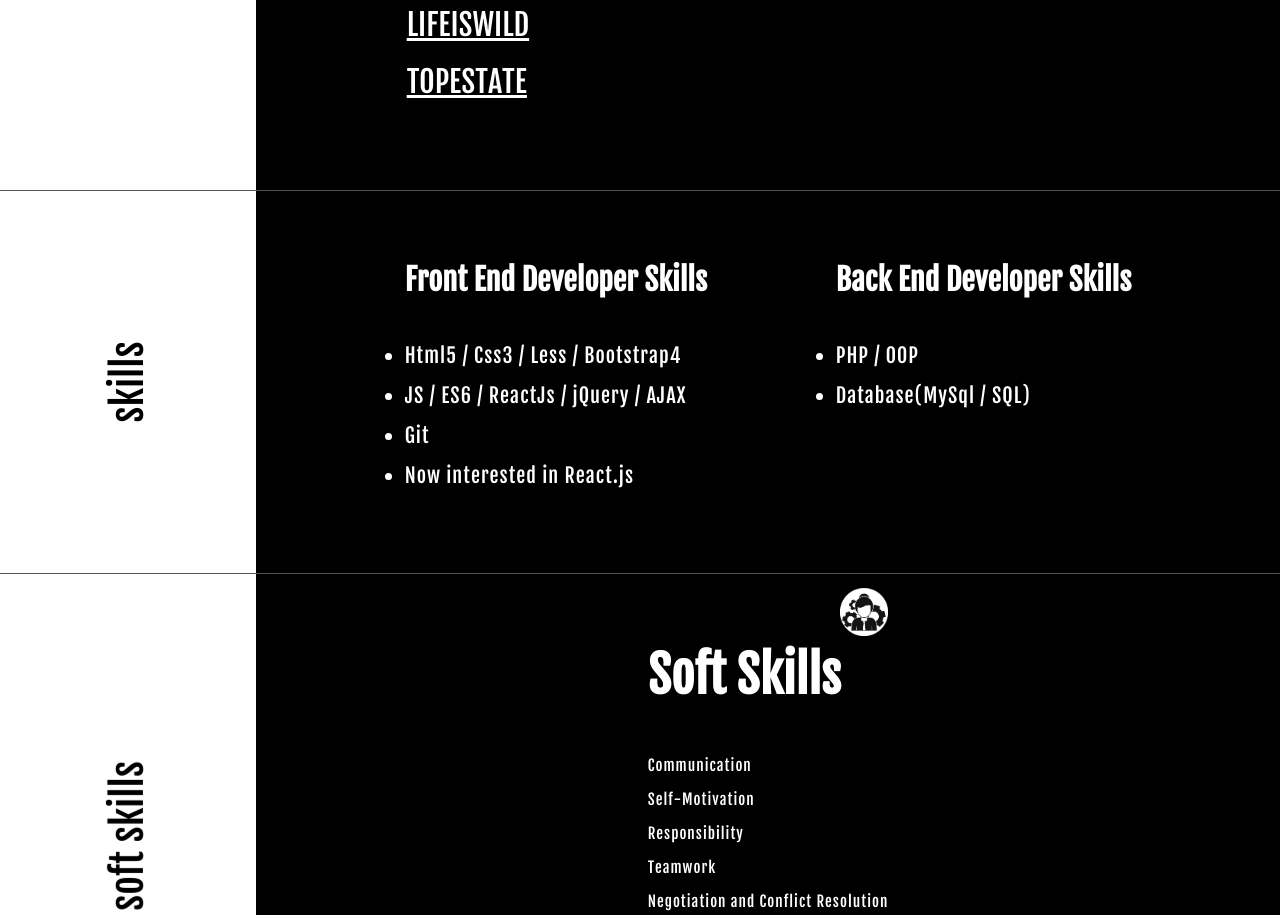
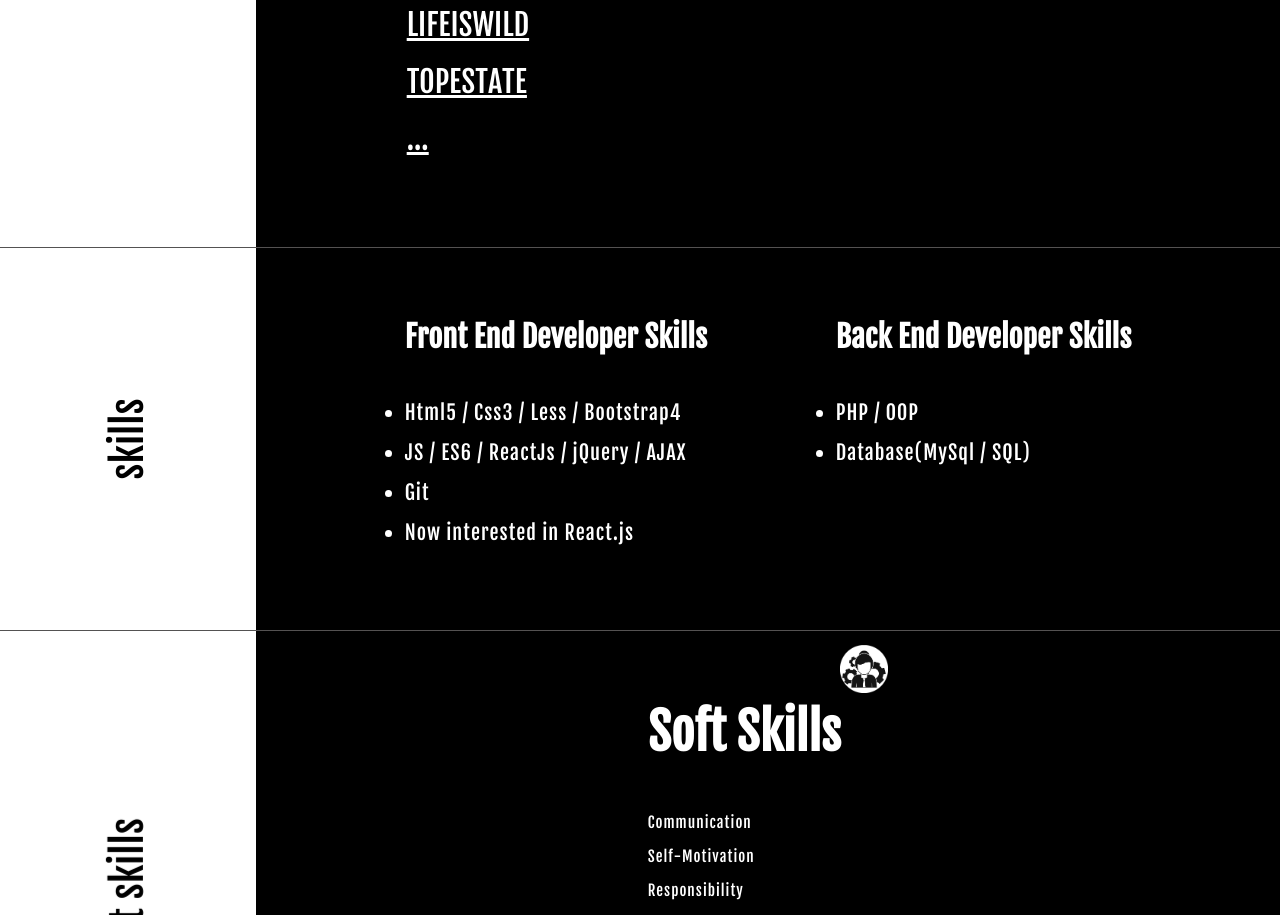
Before and after one commit to Sirarpy/SirarpiDavtyan, a website: page index.html in a window 1280 px wide. Shown: the part 1460-2375 px from the top of the page. Drawn offline with nearby package versions, Linux system fonts and the light colour scheme.

Commit message:
Update index.html

```diff
--- a/index.html
+++ b/index.html
@@ -77,6 +77,7 @@
                 <li><a href="https://sirarpy.github.io/comment/" target="_blank">Lets comment</a></li>
                 <li><a href="https://sirarpy.github.io/LlW/" target="_blank">LifeIsWild</a></li>
                 <li><a href="https://sirarpy.github.io/exam-signature/" target="_blank"> TopEstate</a></li>
+                <li><a href="https://github.com/Sirarpy" target="_blank">...</a></li>
             </ul>
             <div class="portfolio-image">
                 <img src="libs/images/form3-bg.jpg" alt="form">
```
